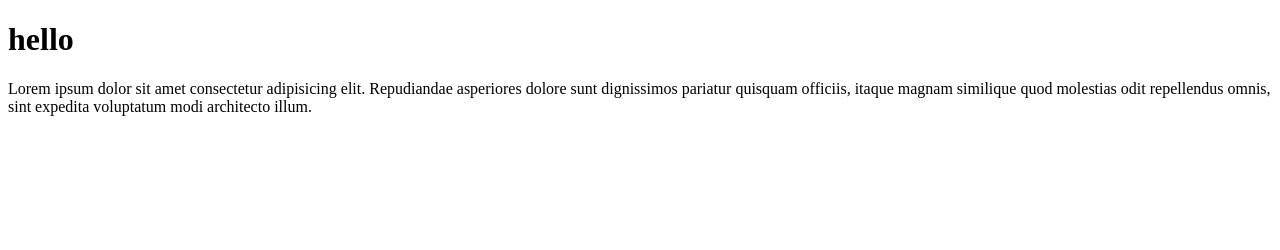
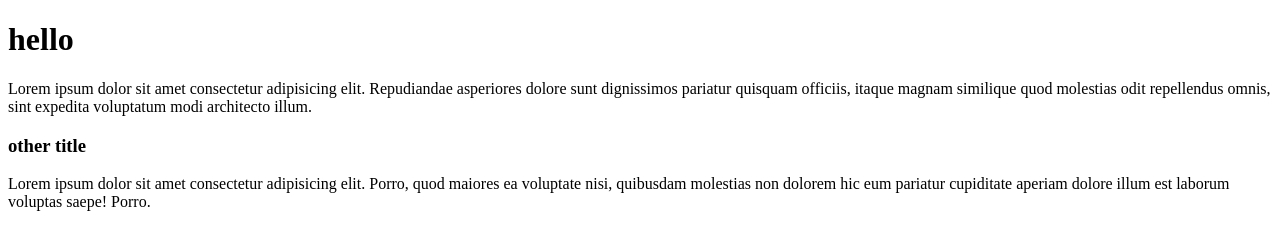
Before and after one commit to AkramMoussaoui/test, a plain HTML site: page index.html in a window 1280 px wide. Drawn offline with Linux system fonts and the light colour scheme.

Commit message:
adding h3 and p

```diff
--- a/index.html
+++ b/index.html
@@ -12,6 +12,9 @@
     <p>Lorem ipsum dolor sit amet consectetur adipisicing elit. Repudiandae asperiores dolore sunt dignissimos pariatur
         quisquam officiis, itaque magnam similique quod molestias odit repellendus omnis, sint expedita voluptatum modi
         architecto illum.</p>
+    <h3>other title</h3>
+    <p>Lorem ipsum dolor sit amet consectetur adipisicing elit. Porro, quod maiores ea voluptate nisi, quibusdam
+        molestias non dolorem hic eum pariatur cupiditate aperiam dolore illum est laborum voluptas saepe! Porro.</p>
 </body>
 
 </html>
```
